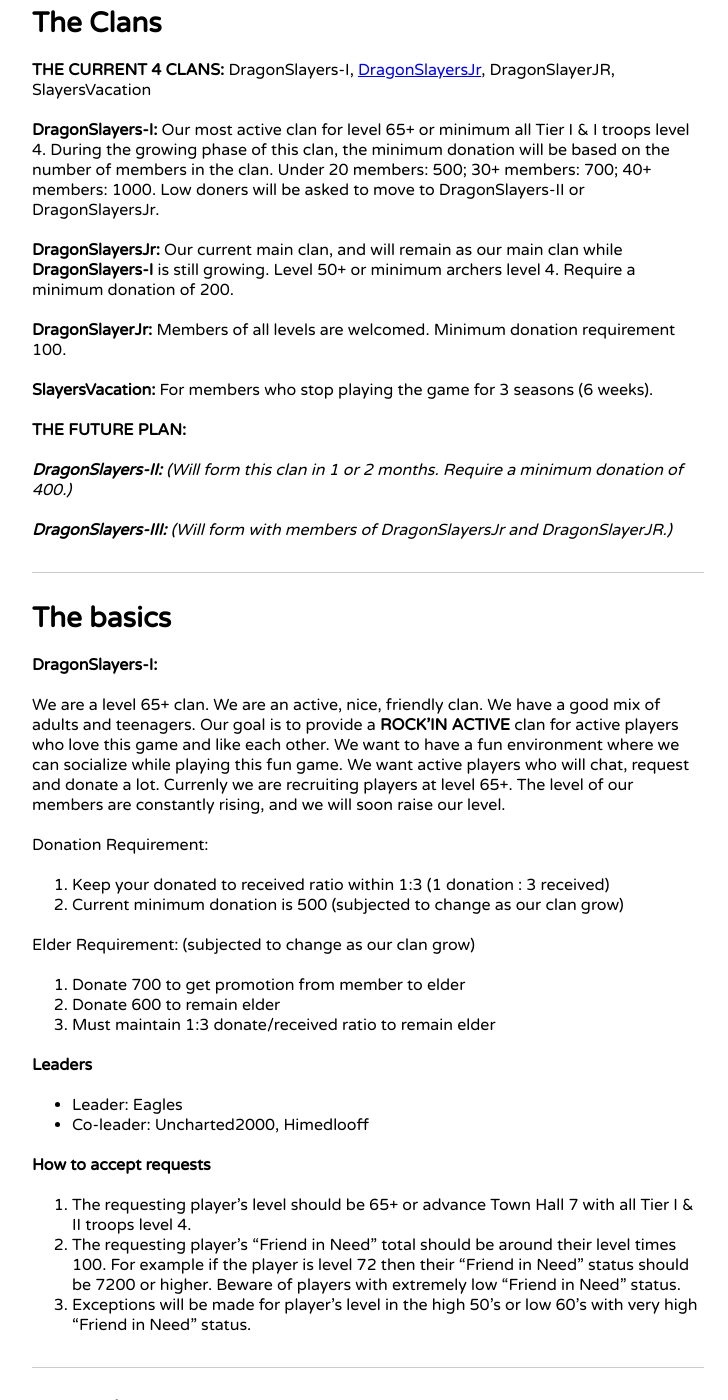
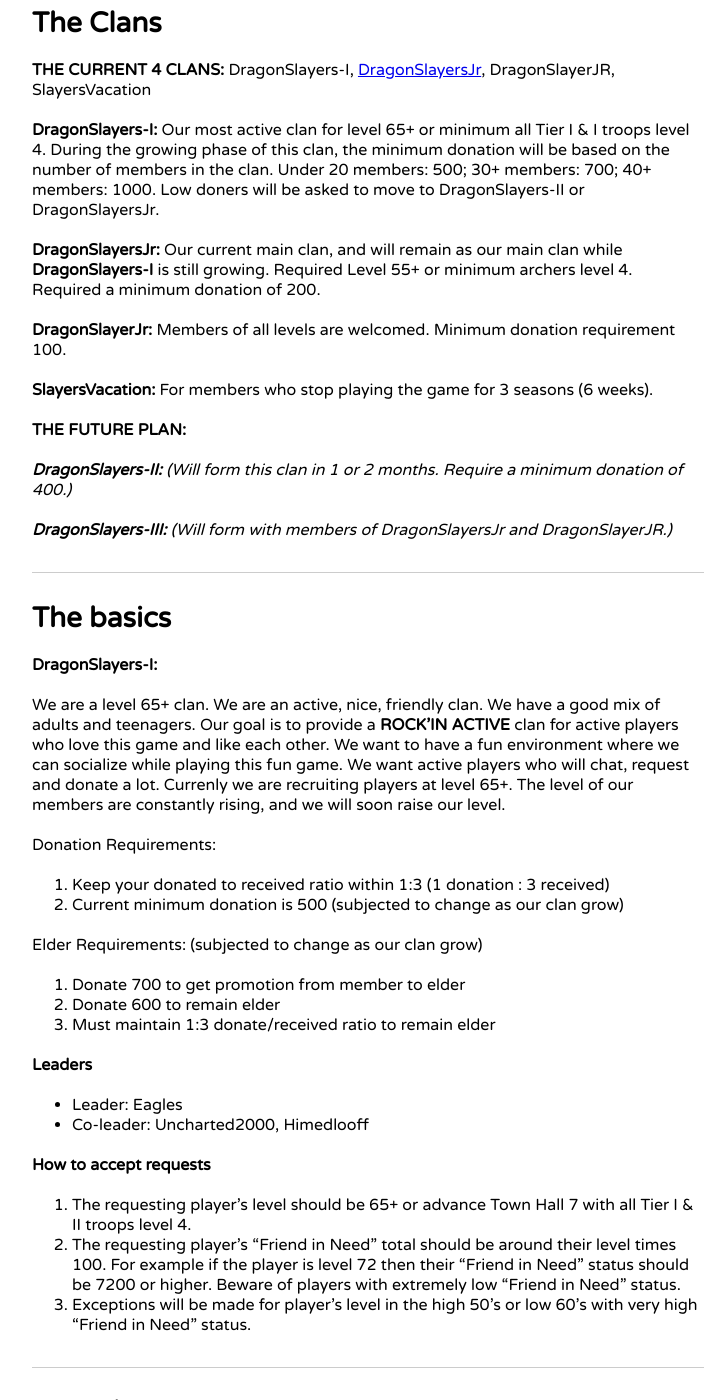
Before and after one commit to himedlooff/DragonSlayers-I, a Jekyll site: the page built from index.md, in a window 1280 px wide and 1400 px high, scrolled down 502 px. Shown: the whole window, without its empty margins (128-856 px from the left). Built offline with Jekyll 4.4.1, drawn with Linux system fonts in a browser that asks for light colours.

Commit message:
Update index.md
Correct the level for DragonSlayersJr

```diff
--- a/index.md
+++ b/index.md
@@ -16,7 +16,7 @@ We want to have a good family of clans, **a clan network**, where members of all
 
 **DragonSlayers-I:** Our most active clan for level 65+ or minimum all Tier I & I troops level 4.  During the growing phase of this clan, the minimum donation will be based on the number of members in the clan.  Under 20 members: 500; 30+ members: 700; 40+ members: 1000.  Low doners will be asked to move to DragonSlayers-II or DragonSlayersJr.
 
-**DragonSlayersJr:** Our current main clan, and will remain as our main clan while **DragonSlayers-I** is still growing.  Level 50+ or minimum archers level 4.  Require a minimum donation of 200.
+**DragonSlayersJr:** Our current main clan, and will remain as our main clan while **DragonSlayers-I** is still growing.  Required Level 55+ or minimum archers level 4.  Required a minimum donation of 200.
 
 **DragonSlayerJr:** Members of all levels are welcomed.  Minimum donation requirement 100.
 
@@ -35,12 +35,12 @@ We want to have a good family of clans, **a clan network**, where members of all
 
 We are a level 65+ clan. We are an active, nice, friendly clan.  We have a good mix of adults and teenagers. Our goal is to provide a **ROCK'IN ACTIVE** clan for active players who love this game and like each other.  We want to have a fun environment where we can socialize while playing this fun game. We want active players who will chat, request and donate a lot. Currenly we are recruiting players at level 65+. The level of our members are constantly rising, and we will soon raise our level.
 
-Donation Requirement:
+Donation Requirements:
 
 1. Keep your donated to received ratio within 1:3 (1 donation : 3 received)
 2. Current minimum donation is 500 (subjected to change as our clan grow)
 
-Elder Requirement:  (subjected to change as our clan grow)
+Elder Requirements:  (subjected to change as our clan grow)
 
 1. Donate 700 to get promotion from member to elder
 2. Donate 600 to remain elder
```
